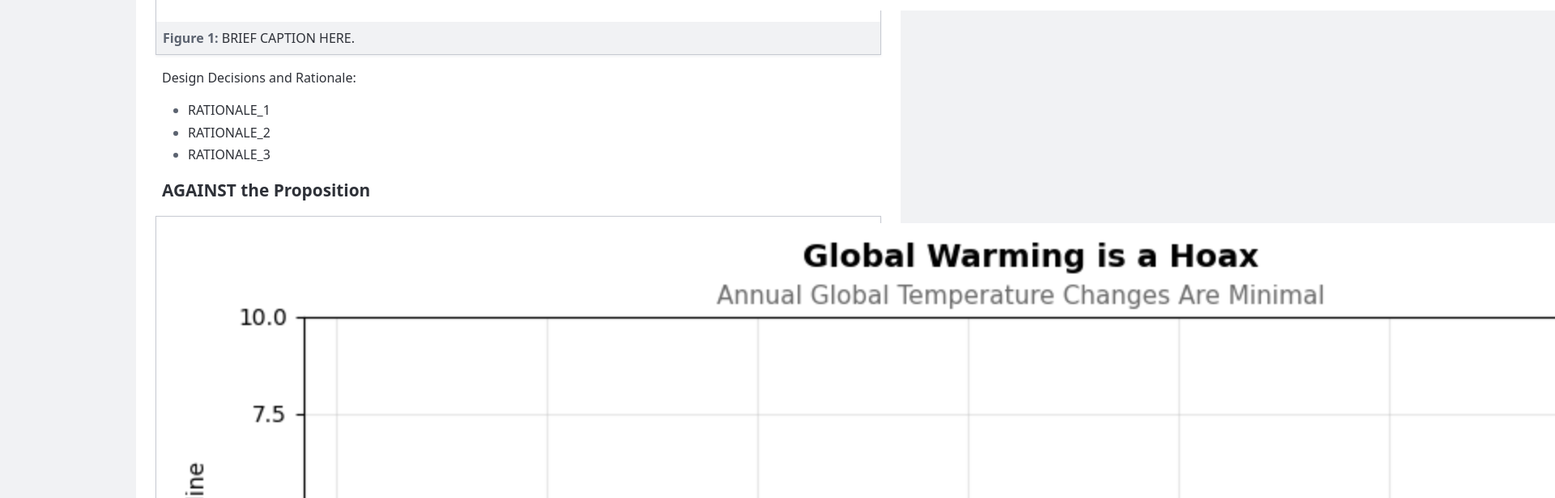
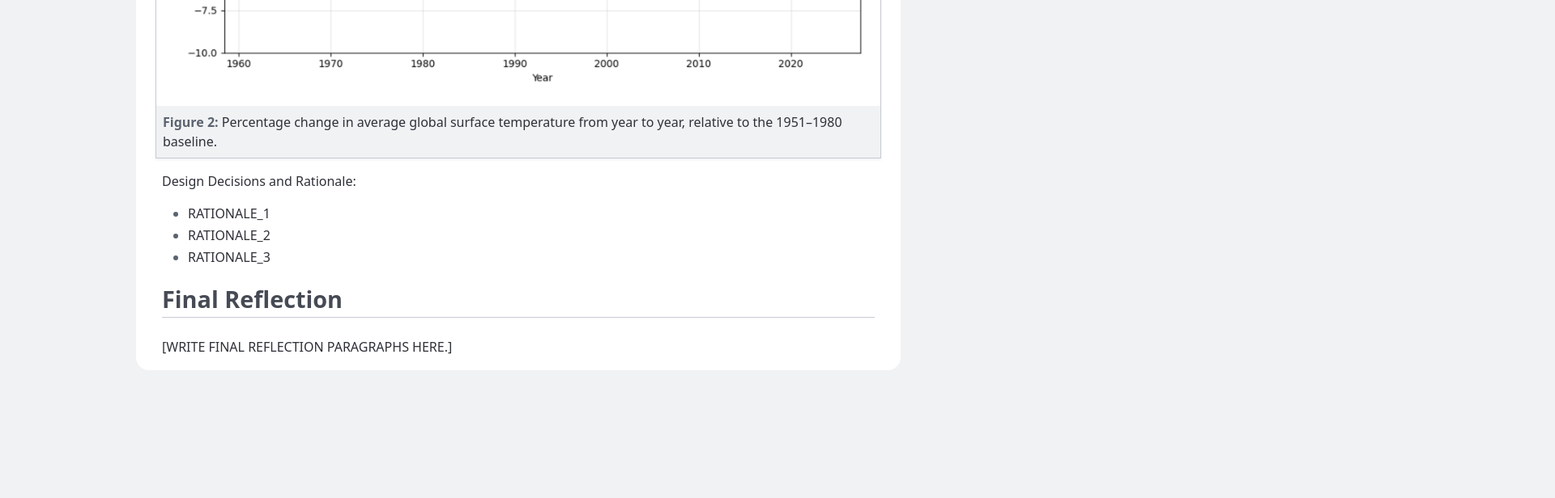
Before and after one commit to msaw14905260/project-2, a plain HTML site: page index.html in a window 1280 px wide. Shown: the part 1720-2336 px from the top of the page at 81% size, 1920 px wide, since content can reach past the window. After the commit the page ends 2186 px from the top, so only its background shows below. Drawn offline with Linux system fonts and the light colour scheme.

Commit message:
Update index.html

```diff
--- a/index.html
+++ b/index.html
@@ -138,13 +138,20 @@
           }
         }
       }
+
+      img {
+        max-width: 100%;
+        height: auto;
+        border-radius: 0.5rem;
+      }
+
     </style>
   </head>
 
   <body>
     <header>
       <h1>
-        <small>Assignment 4</small>
+        <small>Project 2</small>
         Persuasive or Deceptive Visualization?
       </h1>
 
@@ -159,7 +166,7 @@
 
         <figure>
           <img src="https://github.com/msaw14905260/project-2/blob/main/images/FOR.png?raw=true" alt="Visualization showing rising global temperatures" />
-          <figcaption>BRIEF CAPTION HERE.</figcaption>
+          <figcaption>Percentage increase in average global surface temperature relative to the 1951–1980 baseline.</figcaption>
         </figure>
 
         <p>Design Decisions and Rationale:</p>
@@ -176,7 +183,7 @@
 
         <figure>
           <img src="https://github.com/msaw14905260/project-2/blob/main/images/AGAINST.png?raw=true" alt="Visualization showing stable global temperatures" />
-          <figcaption>BRIEF CAPTION HERE.</figcaption>
+          <figcaption>Percentage change in average global surface temperature from year to year, relative to the 1951–1980 baseline.</figcaption>
         </figure>
 
         <p>Design Decisions and Rationale:</p>
```
